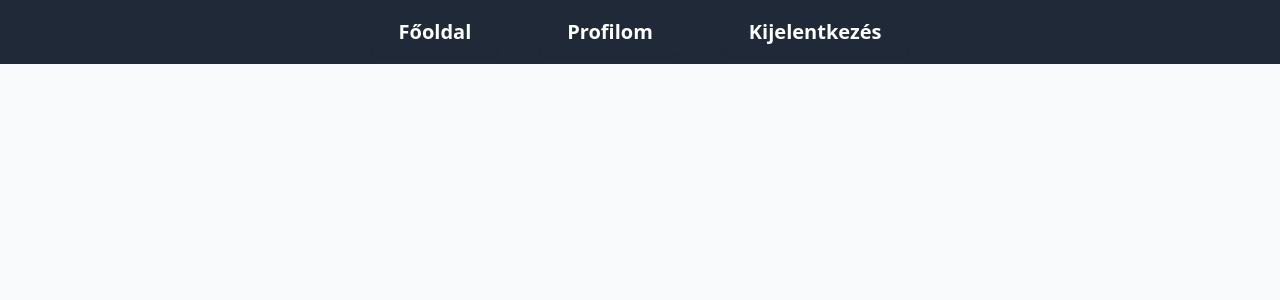
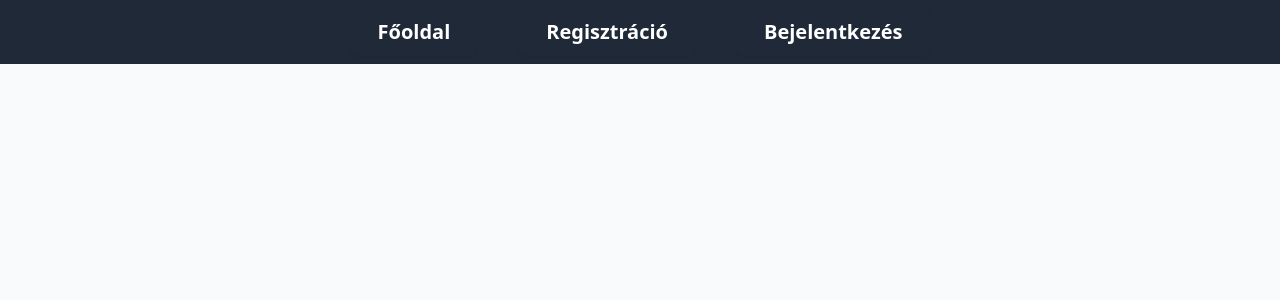
Before and after one commit to eMarci/k-webprog-jobhunter, a React (Vite) app in the folder client/: page / in a window 1280 px wide. Shown: the top 300 px of the page. Built offline with nearby package versions, Linux system fonts and the light colour scheme.

Commit message:
Navbarok közötti választás implementálva

```diff
--- a/client/src/components/NavBar/NavBar.jsx
+++ b/client/src/components/NavBar/NavBar.jsx
@@ -1,14 +1,16 @@
-import NavButton from "./NavButton/NavButton.jsx";
 import Employee from "./Employee.jsx";
 import Employer from "./Employer.jsx";
 import NotSignedIn from "./NotSignedIn.jsx";
+import { useSelector } from "react-redux";
 
 const Navbar = () => {
+  const auth = useSelector(state => state.auth.auth);
+
   return <>
     <div className="navbar bg-primary">
       <div className="navbar-start"></div>
       <div className="navbar-center gap-x-10">
-        { true ? (true ? <Employee/> : <Employer/>) : <NotSignedIn/> }
+        { auth?.accessToken ? (auth?.user?.role === 'jobseeker' ? <Employee/> : <Employer/>) : <NotSignedIn/> }
       </div>
       <div className="navbar-end"></div>
     </div>
```
